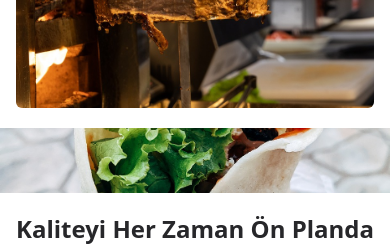
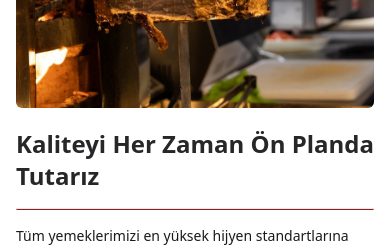
Before and after one commit to mustafafiliz/basakdoner-react, a React (Vite) app: page / in a window 390 px wide. Shown: the part 980-1227 px from the top of the page. Built offline with nearby package versions, Linux system fonts and the light colour scheme.

Commit message:
fix: removed image on mobile

```diff
--- a/src/pages/Home.tsx
+++ b/src/pages/Home.tsx
@@ -41,7 +41,7 @@ const Home = () => {
       <img
         src="/images/döner5.jpg"
         alt="döner"
-        className="w-full aspect-[6/1] object-cover"
+        className="w-full aspect-[6/1] object-cover lg:flex hidden"
       />
       <Container>
         <div className="lg:grid lg:grid-cols-3 flex flex-col gap-4 md:gap-12 justify-center lg:my-16 my-5">
```
